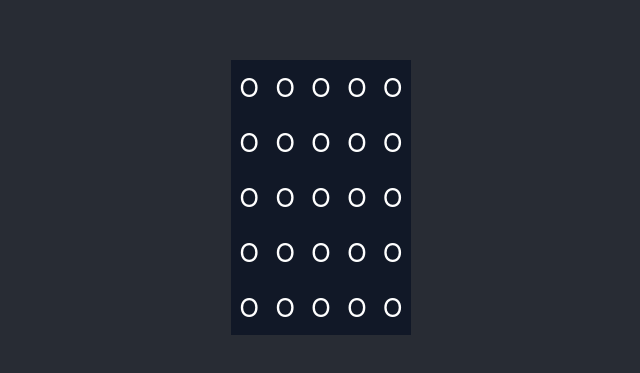
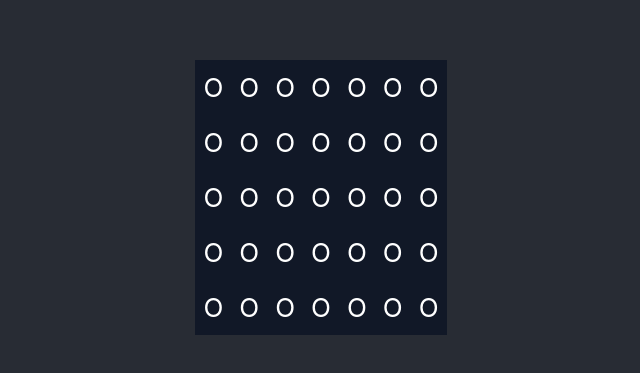
Before and after one commit to p-dim-popov/marsrover-kata, a React (Create React App) app: page / in a window 1280 px wide. Shown: the part 203-576 px from the top of the page, without its empty margins (319-959 px from the left). Built offline with nearby package versions, Linux system fonts and the light colour scheme.

Commit message:
test(Board): add non square board

```diff
--- a/src/App.tsx
+++ b/src/App.tsx
@@ -7,7 +7,7 @@ function App() {
   return (
     <div className="App">
       <header className="App-header">
-        <Board grid={new Grid(5)} />
+        <Board grid={new Grid(5, 7)} />
       </header>
     </div>
   );
```
Also changed, not shown: 1 other file (tests, documents, lock files or other folders).
